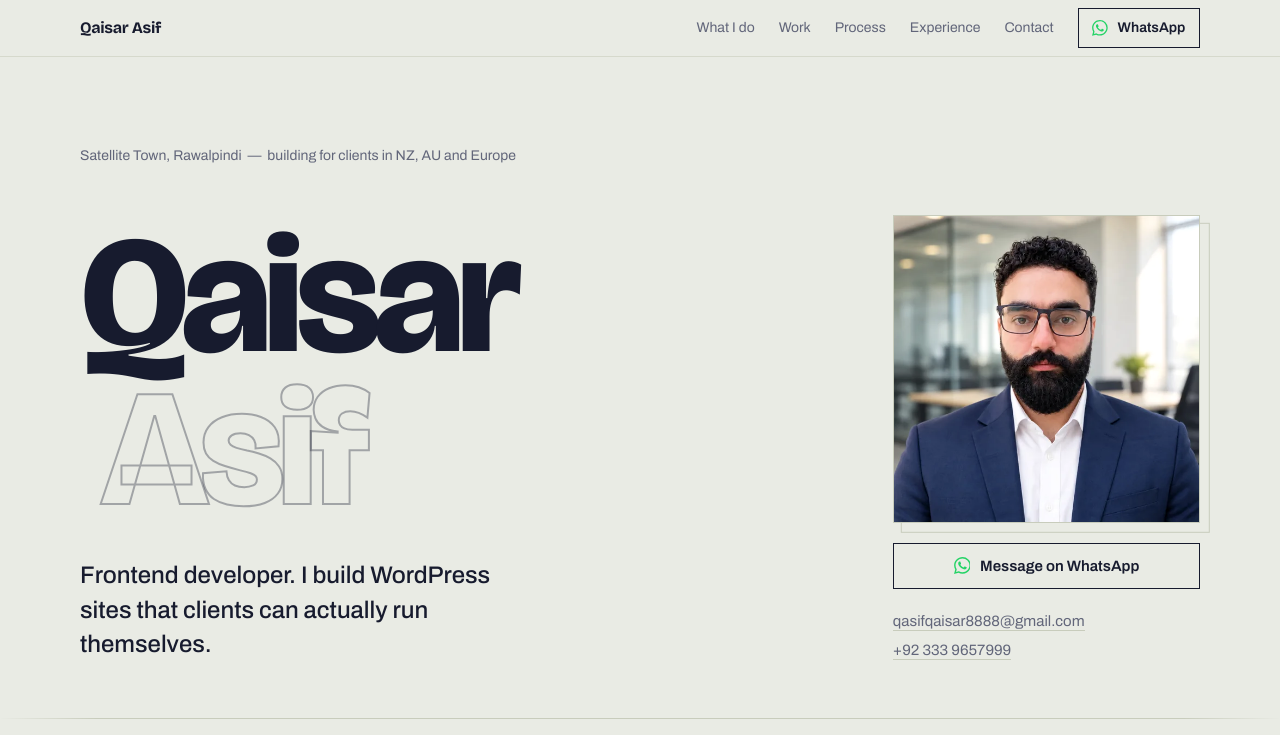
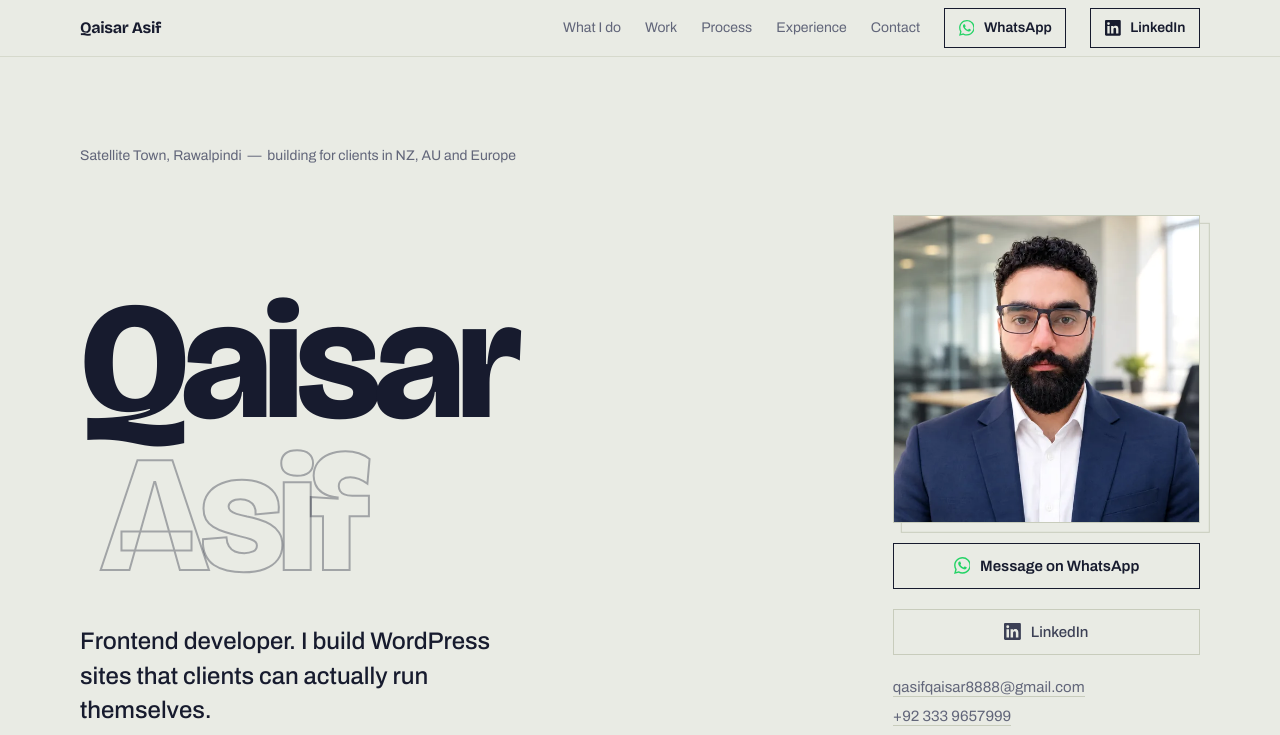
Before and after one commit to myasirasif/qaisar-dev, a plain HTML site: page index.html in a window 1280 px wide. Shown: the top 735 px of the page. Drawn offline with nearby package versions, Linux system fonts and the light colour scheme.

Commit message:
Add LinkedIn links alongside the WhatsApp buttons
Three placements matching WhatsApp: nav panel, hero side column and contact
footer, all pointing at linkedin.com/in/qaisar-asif.

WhatsApp keeps its brand green because it is the primary channel; the LinkedIn
mark uses currentColor so the secondary link stays in the page's own ink rather
than adding a second brand colour to the palette.

Co-Authored-By: Claude Opus 5 (1M context) <noreply@anthropic.com>

```diff
--- a/index.html
+++ b/index.html
@@ -36,6 +36,10 @@
         <svg class="wa__icon" viewBox="0 0 24 24" aria-hidden="true" focusable="false"><path d="M17.472 14.382c-.297-.149-1.758-.867-2.03-.967-.273-.099-.471-.148-.67.15-.197.297-.767.966-.94 1.164-.173.199-.347.223-.644.075-.297-.15-1.255-.463-2.39-1.475-.883-.788-1.48-1.761-1.653-2.059-.173-.297-.018-.458.13-.606.134-.133.298-.347.446-.52.149-.174.198-.298.298-.497.099-.198.05-.371-.025-.52-.075-.149-.669-1.612-.916-2.207-.242-.579-.487-.5-.669-.51-.173-.008-.371-.01-.57-.01-.198 0-.52.074-.792.372-.272.297-1.04 1.016-1.04 2.479 0 1.462 1.065 2.875 1.213 3.074.149.198 2.096 3.2 5.077 4.487.709.306 1.262.489 1.694.625.712.227 1.36.195 1.871.118.571-.085 1.758-.719 2.006-1.413.248-.694.248-1.289.173-1.413-.074-.124-.272-.198-.57-.347m-5.421 7.403h-.004a9.87 9.87 0 0 1-5.031-1.378l-.361-.214-3.741.982.998-3.648-.235-.374a9.86 9.86 0 0 1-1.51-5.26c.001-5.45 4.436-9.884 9.888-9.884 2.64 0 5.122 1.03 6.988 2.898a9.825 9.825 0 0 1 2.893 6.994c-.003 5.45-4.437 9.884-9.885 9.884m8.413-18.297A11.815 11.815 0 0 0 12.05 0C5.495 0 .16 5.335.157 11.892c0 2.096.547 4.142 1.588 5.945L.057 24l6.305-1.654a11.882 11.882 0 0 0 5.683 1.448h.005c6.554 0 11.89-5.335 11.893-11.893a11.821 11.821 0 0 0-3.48-8.413Z"/></svg>
         WhatsApp
       </a>
+      <a class="wa wa--sm" href="https://www.linkedin.com/in/qaisar-asif/" target="_blank" rel="noopener">
+        <svg class="wa__icon wa__icon--li" viewBox="0 0 24 24" aria-hidden="true" focusable="false"><path d="M20.447 20.452h-3.554v-5.569c0-1.328-.027-3.037-1.852-3.037-1.853 0-2.136 1.445-2.136 2.939v5.667H9.351V9h3.414v1.561h.046c.477-.9 1.637-1.85 3.37-1.85 3.601 0 4.267 2.37 4.267 5.455v6.286zM5.337 7.433a2.062 2.062 0 0 1-2.063-2.065 2.064 2.064 0 1 1 2.063 2.065zm1.782 13.019H3.555V9h3.564v11.452zM22.225 0H1.771C.792 0 0 .774 0 1.729v20.542C0 23.227.792 24 1.771 24h20.451C23.2 24 24 23.227 24 22.271V1.729C24 .774 23.2 0 22.225 0z"/></svg>
+        LinkedIn
+      </a>
     </div>
   </div>
 </nav>
@@ -71,6 +75,11 @@
            target="_blank" rel="noopener">
           <svg class="wa__icon" viewBox="0 0 24 24" aria-hidden="true" focusable="false"><path d="M17.472 14.382c-.297-.149-1.758-.867-2.03-.967-.273-.099-.471-.148-.67.15-.197.297-.767.966-.94 1.164-.173.199-.347.223-.644.075-.297-.15-1.255-.463-2.39-1.475-.883-.788-1.48-1.761-1.653-2.059-.173-.297-.018-.458.13-.606.134-.133.298-.347.446-.52.149-.174.198-.298.298-.497.099-.198.05-.371-.025-.52-.075-.149-.669-1.612-.916-2.207-.242-.579-.487-.5-.669-.51-.173-.008-.371-.01-.57-.01-.198 0-.52.074-.792.372-.272.297-1.04 1.016-1.04 2.479 0 1.462 1.065 2.875 1.213 3.074.149.198 2.096 3.2 5.077 4.487.709.306 1.262.489 1.694.625.712.227 1.36.195 1.871.118.571-.085 1.758-.719 2.006-1.413.248-.694.248-1.289.173-1.413-.074-.124-.272-.198-.57-.347m-5.421 7.403h-.004a9.87 9.87 0 0 1-5.031-1.378l-.361-.214-3.741.982.998-3.648-.235-.374a9.86 9.86 0 0 1-1.51-5.26c.001-5.45 4.436-9.884 9.888-9.884 2.64 0 5.122 1.03 6.988 2.898a9.825 9.825 0 0 1 2.893 6.994c-.003 5.45-4.437 9.884-9.885 9.884m8.413-18.297A11.815 11.815 0 0 0 12.05 0C5.495 0 .16 5.335.157 11.892c0 2.096.547 4.142 1.588 5.945L.057 24l6.305-1.654a11.882 11.882 0 0 0 5.683 1.448h.005c6.554 0 11.89-5.335 11.893-11.893a11.821 11.821 0 0 0-3.48-8.413Z"/></svg>
           Message on WhatsApp
+        </a>
+
+        <a class="wa wa--ghost" href="https://www.linkedin.com/in/qaisar-asif/" target="_blank" rel="noopener">
+          <svg class="wa__icon wa__icon--li" viewBox="0 0 24 24" aria-hidden="true" focusable="false"><path d="M20.447 20.452h-3.554v-5.569c0-1.328-.027-3.037-1.852-3.037-1.853 0-2.136 1.445-2.136 2.939v5.667H9.351V9h3.414v1.561h.046c.477-.9 1.637-1.85 3.37-1.85 3.601 0 4.267 2.37 4.267 5.455v6.286zM5.337 7.433a2.062 2.062 0 0 1-2.063-2.065 2.064 2.064 0 1 1 2.063 2.065zm1.782 13.019H3.555V9h3.564v11.452zM22.225 0H1.771C.792 0 0 .774 0 1.729v20.542C0 23.227.792 24 1.771 24h20.451C23.2 24 24 23.227 24 22.271V1.729C24 .774 23.2 0 22.225 0z"/></svg>
+          LinkedIn
         </a>
 
         <ul class="hero__links">
@@ -410,6 +419,10 @@
         Message on WhatsApp
       </a>
       <a class="wa wa--ghost" href="tel:+923339657999">Call +92 333 9657999</a>
+      <a class="wa wa--ghost" href="https://www.linkedin.com/in/qaisar-asif/" target="_blank" rel="noopener">
+          <svg class="wa__icon wa__icon--li" viewBox="0 0 24 24" aria-hidden="true" focusable="false"><path d="M20.447 20.452h-3.554v-5.569c0-1.328-.027-3.037-1.852-3.037-1.853 0-2.136 1.445-2.136 2.939v5.667H9.351V9h3.414v1.561h.046c.477-.9 1.637-1.85 3.37-1.85 3.601 0 4.267 2.37 4.267 5.455v6.286zM5.337 7.433a2.062 2.062 0 0 1-2.063-2.065 2.064 2.064 0 1 1 2.063 2.065zm1.782 13.019H3.555V9h3.564v11.452zM22.225 0H1.771C.792 0 0 .774 0 1.729v20.542C0 23.227.792 24 1.771 24h20.451C23.2 24 24 23.227 24 22.271V1.729C24 .774 23.2 0 22.225 0z"/></svg>
+          LinkedIn
+        </a>
     </div>
 
     <ul class="contact__rest">
--- a/styles.css
+++ b/styles.css
@@ -222,6 +222,9 @@ section[id], header[id] { scroll-margin-top: 4.5rem; }
   flex: none;
   fill: var(--wa-green);
 }
+/* WhatsApp is the primary channel and earns its brand green; LinkedIn is
+   secondary, so its mark stays in the page's own ink. */
+.wa__icon--li { fill: currentColor; }
 
 .wa--solid {
   background: var(--ink);
```
